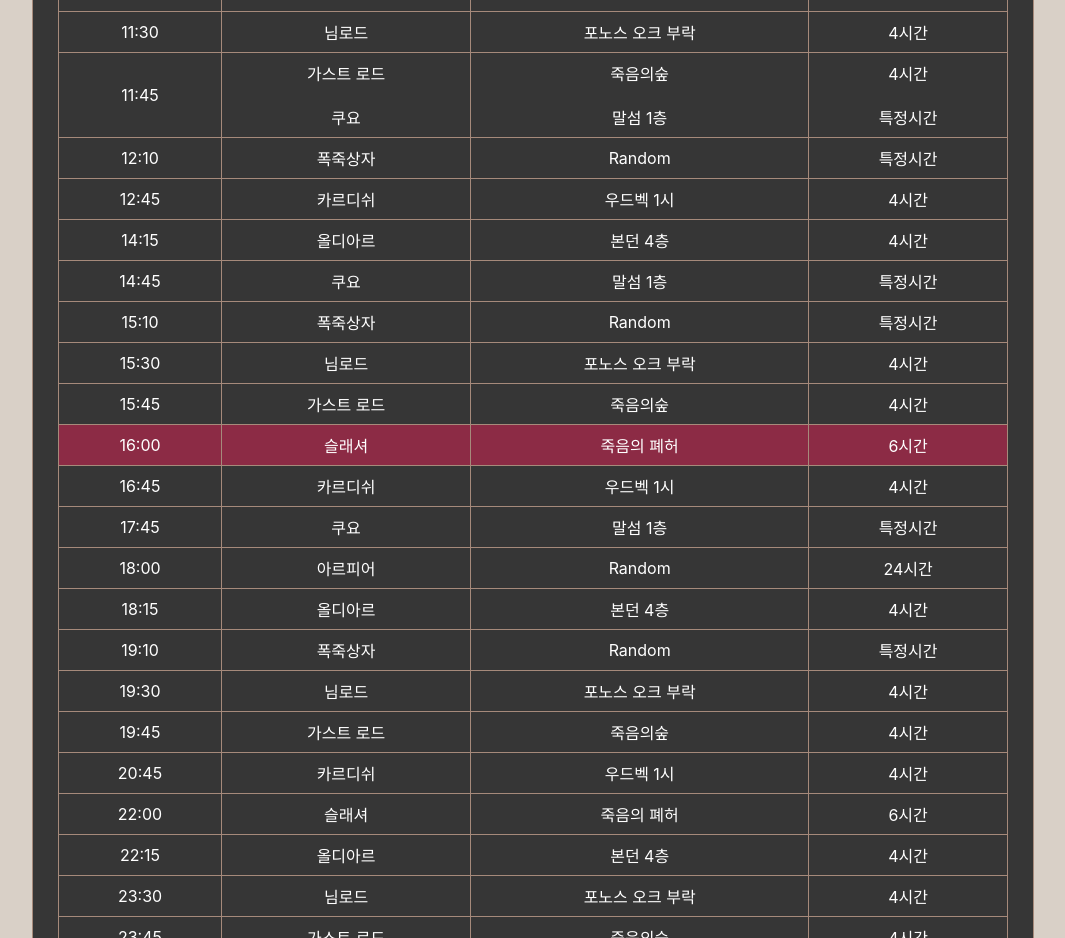
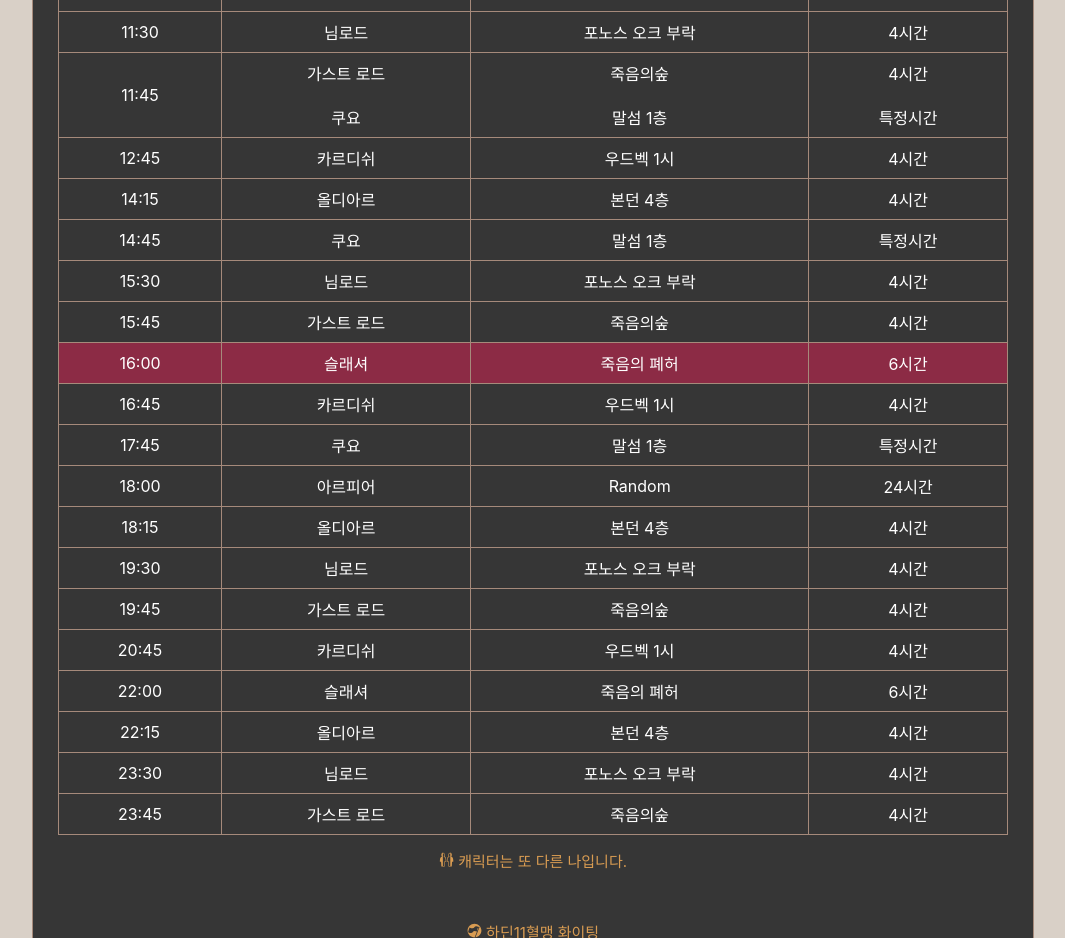
Before and after one commit to nickkies/tt, a React (Create React App) app: page / in a window 1280 px wide. Shown: the part 1440-2378 px from the top of the page, without its empty margins (107-1172 px from the left). Built offline with nearby package versions, Linux system fonts and the light colour scheme.

Commit message:
Remove: "제거 이벤트 보스"

```diff
--- a/src/constant.js
+++ b/src/constant.js
@@ -4,7 +4,6 @@ import glPng from './img/gl.png';
 import kyPng from './img/ky.png';
 import slPng from './img/sl.png';
 import apPng from './img/ap.png';
-import fbPng from './img/fb.png';
 import lhPng from './img/lh.png';
 import nlPng from './img/nl.png';
 
@@ -58,13 +57,6 @@ export const BOSS = {
     term: '24시간',
     img: apPng,
   },
-  fb: {
-    name: '폭죽상자',
-    appears: ['12:10', '15:10', '19:10'],
-    region: 'Random',
-    term: '특정시간',
-    img: fbPng,
-  },
   lh: {
     name: '라인하르트',
     appears: [
```
Also changed, not shown: src/img/fb.png (deleted).
